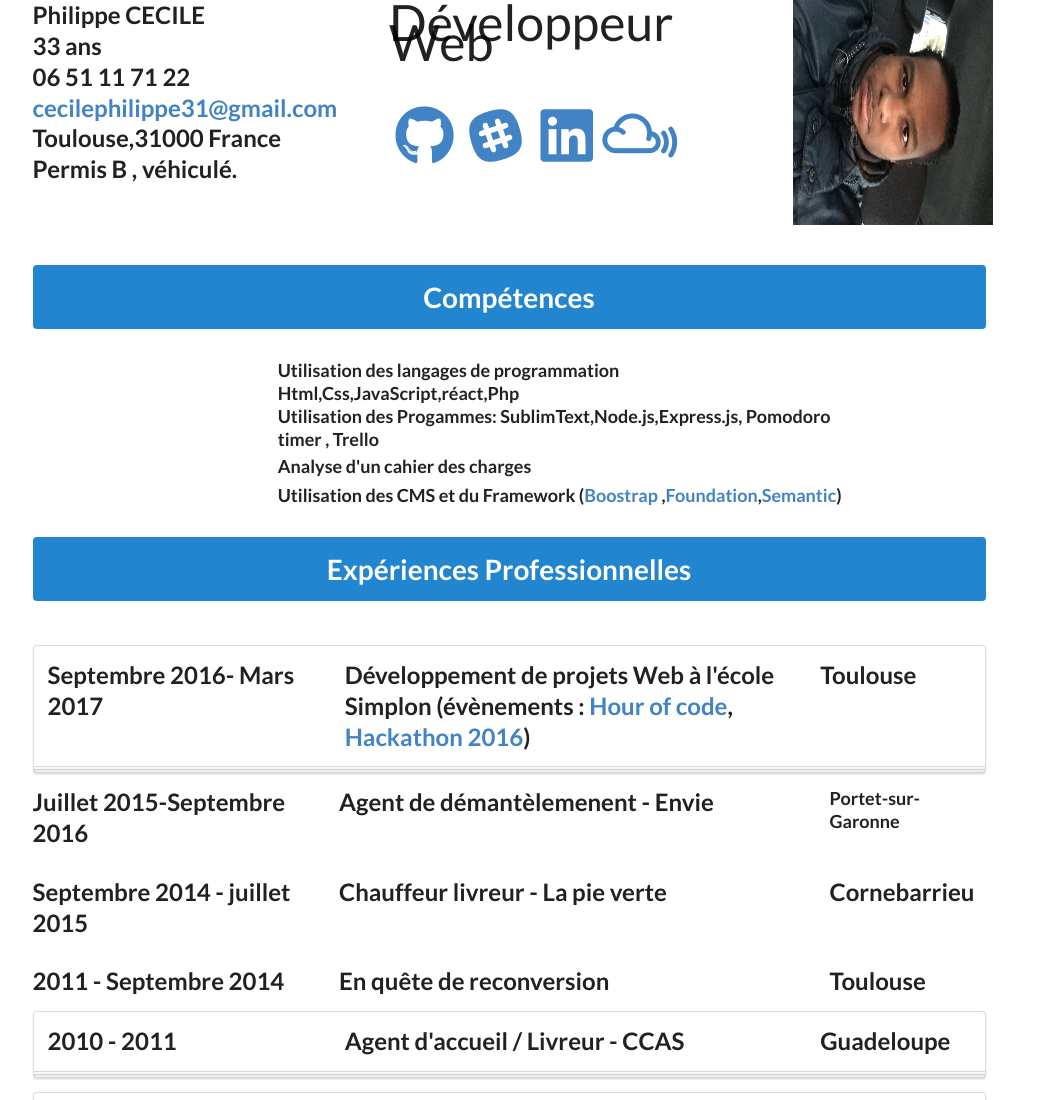
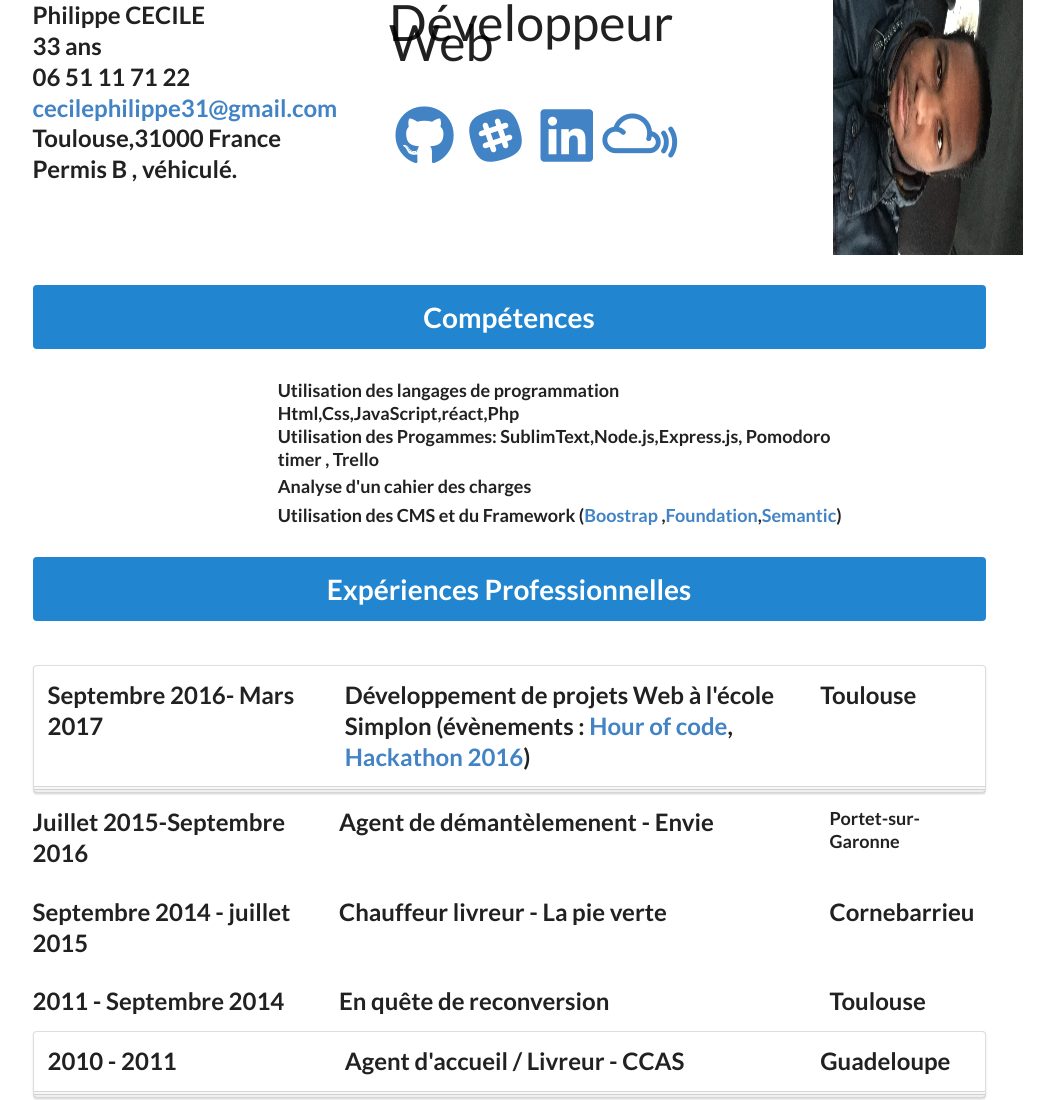
Before and after one commit to Cphil31/cv_final, a website: page index.html in a window 1280 px wide. Shown: the top 1100 px of the page, without its empty margins (131-1185 px from the left). Drawn offline with nearby package versions, Linux system fonts and the light colour scheme.

Commit message:
modif header

```diff
--- a/index.html
+++ b/index.html
@@ -58,12 +58,12 @@
 
 								</div>
 							</div>
-								<div class="four wide column">
-								<img class="image" src="image1.jpeg" width="250" height="200">
+								<div class=" four wide column right aligned">
+								<img class="image" src="image1.jpeg" width="320" height="190">
 								</div>
 
-
 						</div>
+						<div class="space"></div>
 						<div class="space"></div>
 						<div class="space"></div>
 						<div class="titreCompetences sixteen wide column">
```
